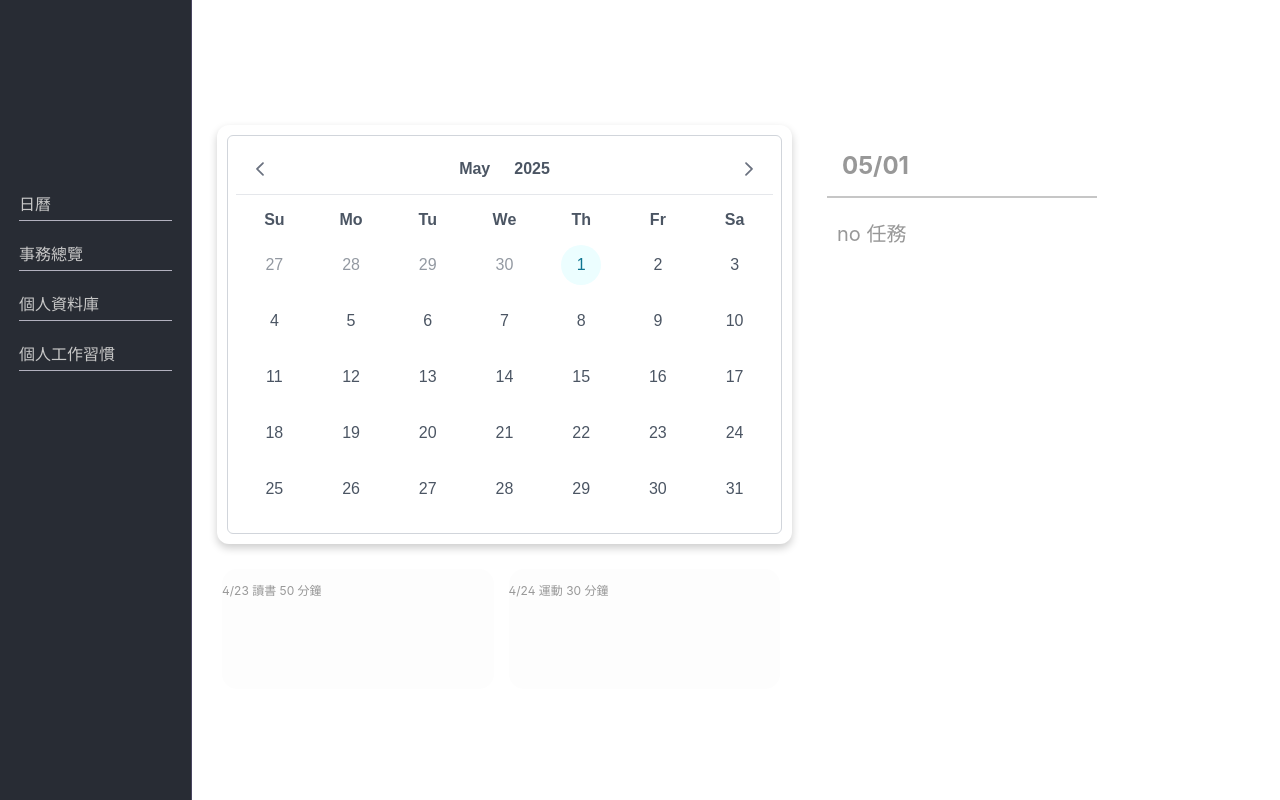
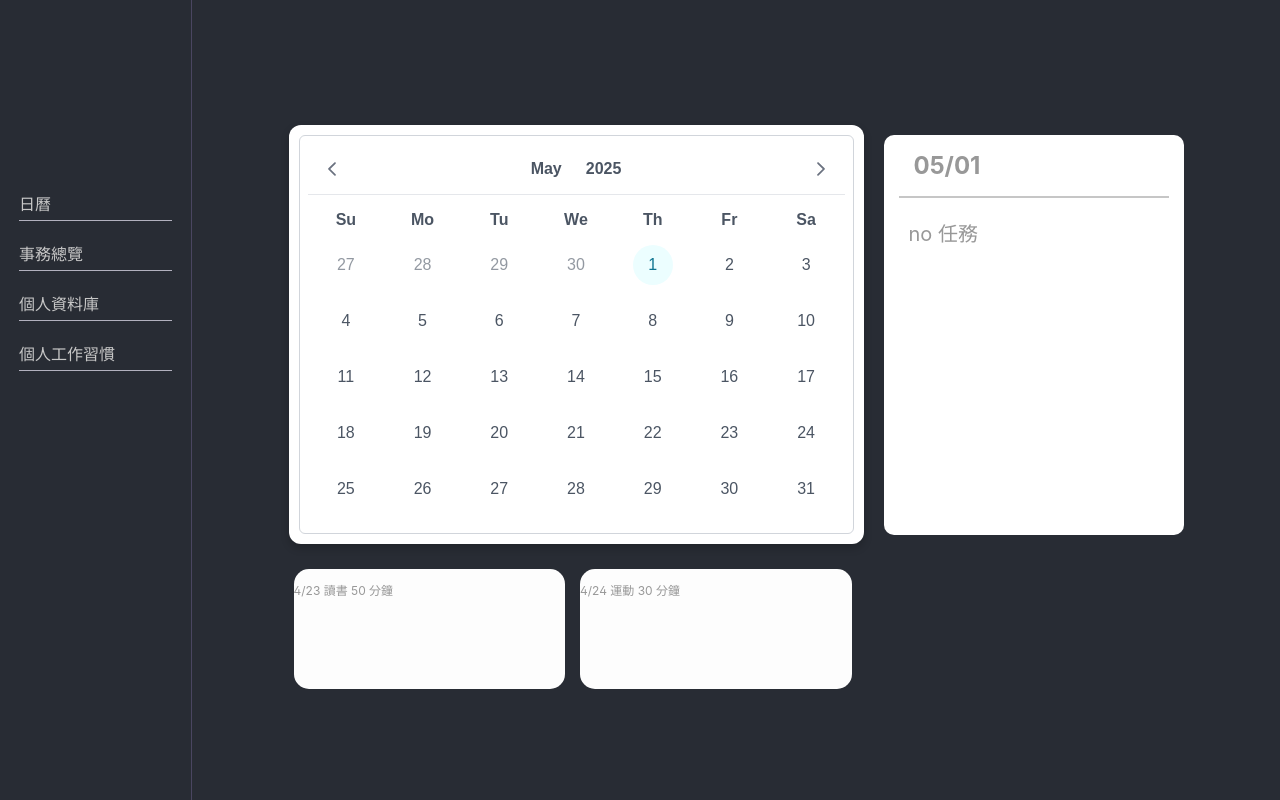
Before and after one commit to sunnyegg23/Molting, a React (Create React App) app in the folder client/: page / in a window 1280 px wide. Built offline with nearby package versions, Linux system fonts and the light colour scheme; a web font is replaced by a local one.

Commit message:
style: calendar fix

```diff
--- a/client/src/css/Calendar.css
+++ b/client/src/css/Calendar.css
@@ -1,3 +1,14 @@
+.Calender-header {
+  background-color: #282c34;
+  min-height: 100vh;
+  display: flex;
+  flex-direction: column;
+  align-items: center;
+  justify-content: center;
+  font-size: calc(10px + 2vmin);
+  color: white;
+  padding-bottom: 80px;
+}
 .calendar-container {
   position: absolute;
   margin-left: 15%;
```
